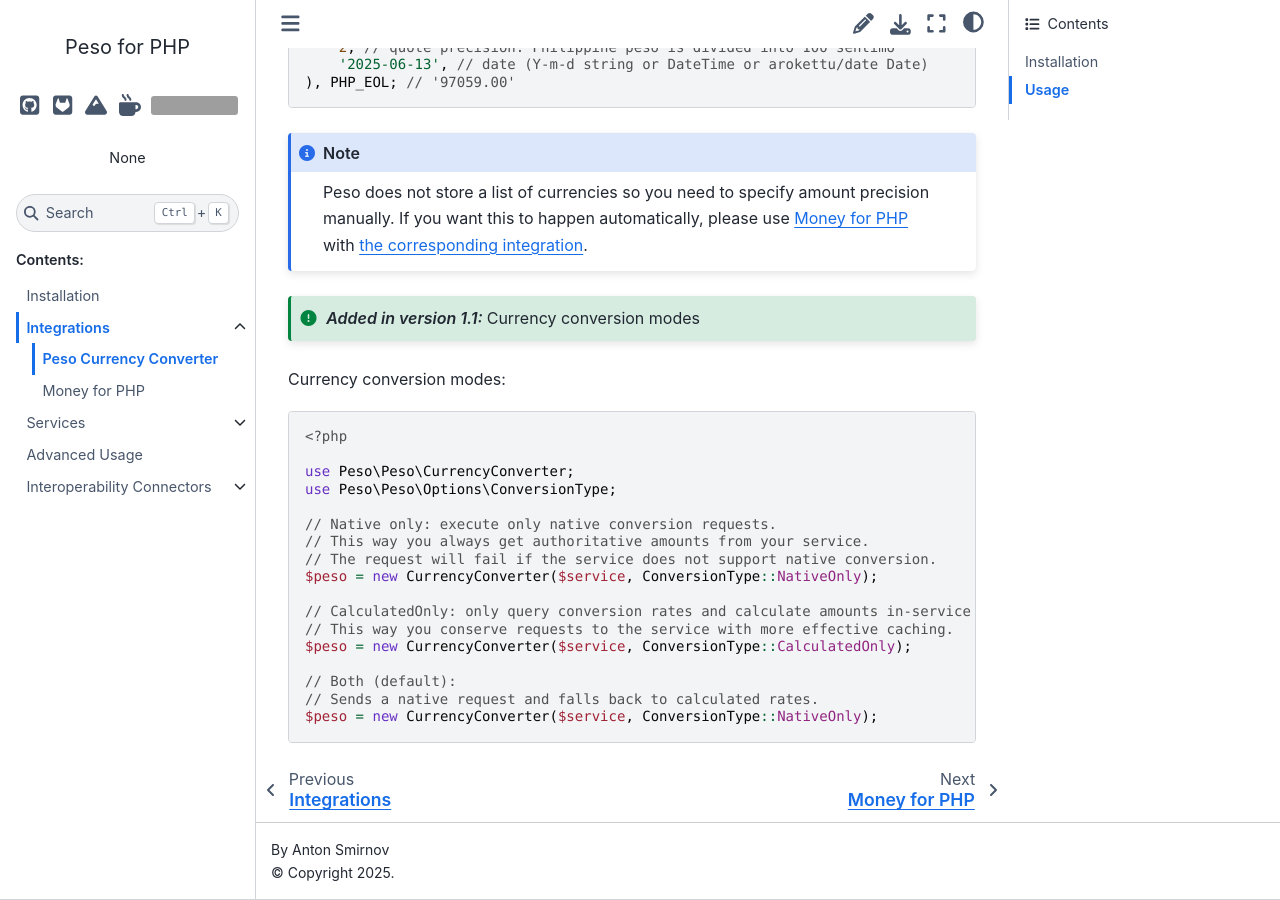
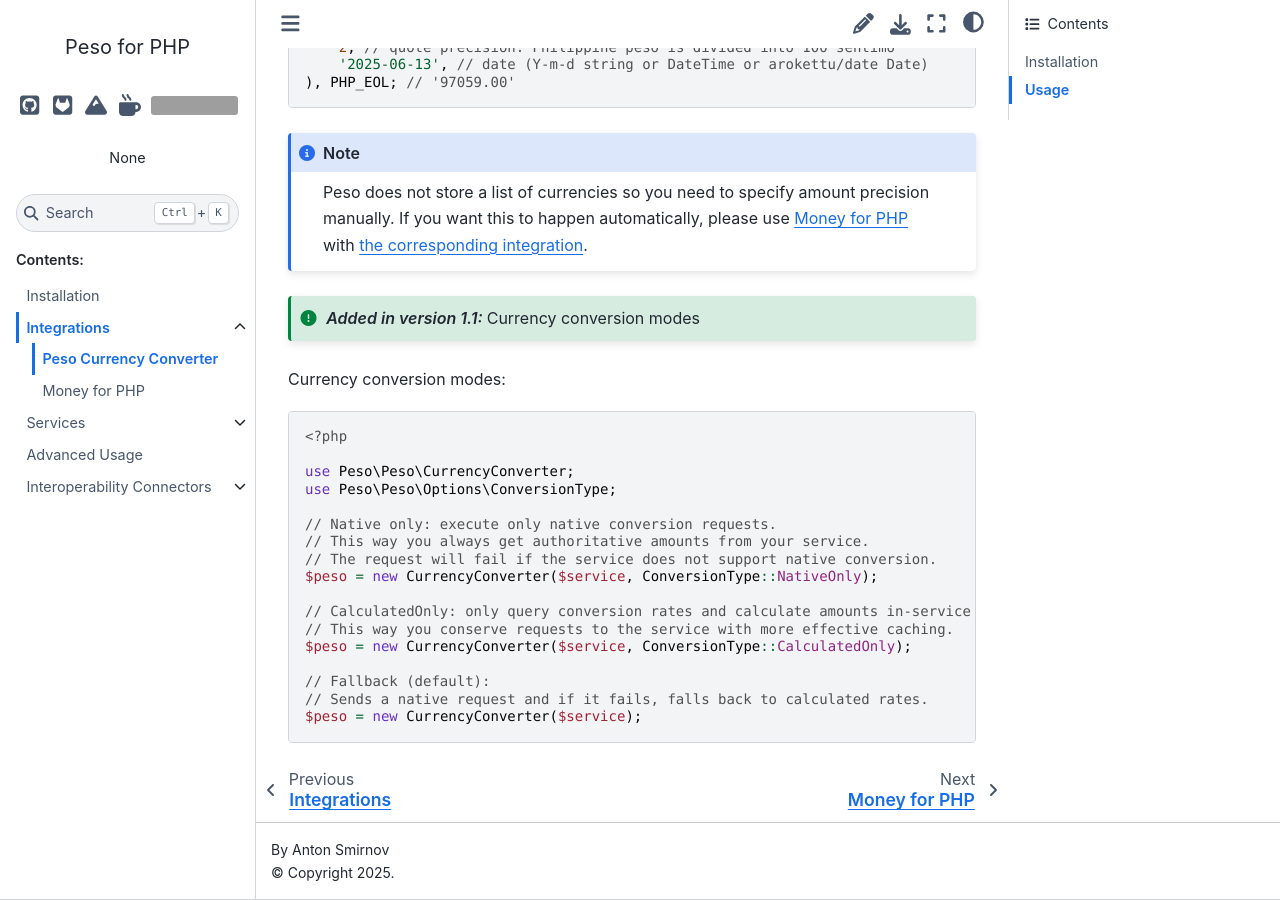
Before and after one commit to phpeso/doc, a Sphinx documentation site: the page built from source/integrations/peso.rst, in a window 1280 px wide and 900 px high, scrolled down 1523 px. Built offline with Sphinx 7.4.7 and the Sphinx Book theme 1.1.4, drawn with Linux system fonts in a browser that asks for light colours; grey boxes are pictures that could not be loaded.

Commit message:
Both -> Fallback

```diff
--- a/source/integrations/peso.rst
+++ b/source/integrations/peso.rst
@@ -104,6 +104,6 @@
     // This way you conserve requests to the service with more effective caching.
     $peso = new CurrencyConverter($service, ConversionType::CalculatedOnly);
 
-    // Both (default):
-    // Sends a native request and falls back to calculated rates.
-    $peso = new CurrencyConverter($service, ConversionType::NativeOnly);
+    // Fallback (default):
+    // Sends a native request and if it fails, falls back to calculated rates.
+    $peso = new CurrencyConverter($service);
```
